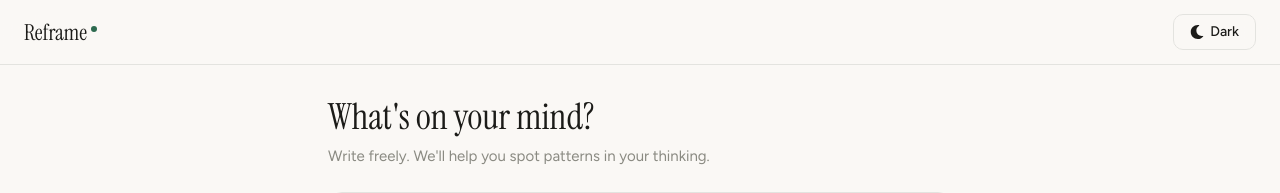
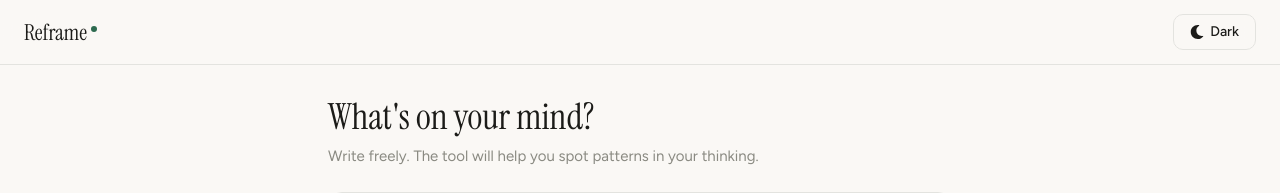
Before and after one commit to shubhiupa19/journal-ai, a Next.js app: page / in a window 1280 px wide. Shown: the top 193 px of the page. Built offline with nearby package versions, Linux system fonts and the light colour scheme.

Commit message:
fix/update subheading

```diff
--- a/src/app/page.js
+++ b/src/app/page.js
@@ -167,7 +167,7 @@ export default function Home() {
             animation: "revealUp 0.5s cubic-bezier(0.23,1,0.32,1) 0.2s both",
           }}
         >
-          Write freely. We'll help you spot patterns in your thinking.
+          Write freely. The tool will help you spot patterns in your thinking.
         </p>
 
         {mode === "write" && (
```
